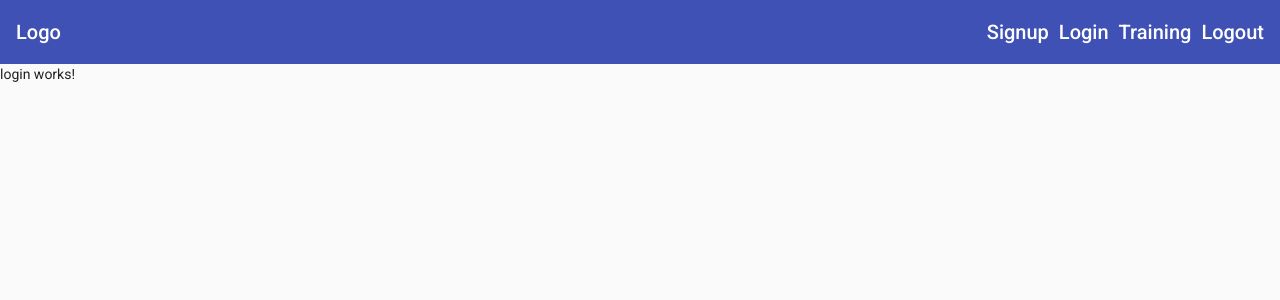
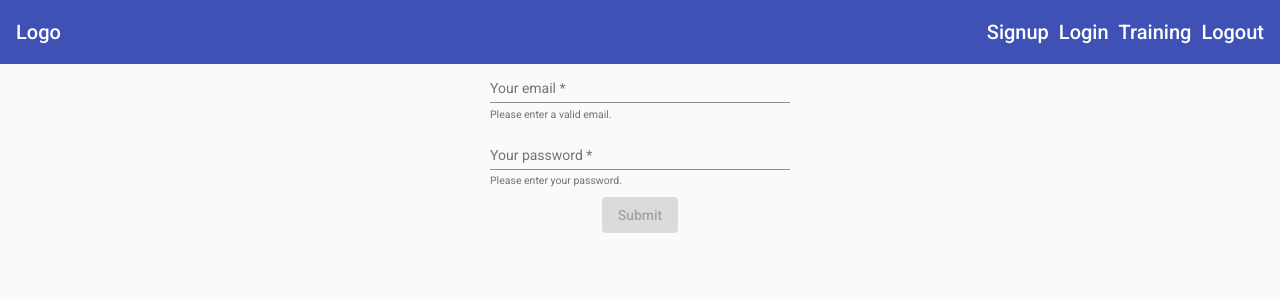
Before and after one commit to arpanpaliwal/fitness-tracker, an Angular app: page /login in a window 1280 px wide. Shown: the top 300 px of the page. Built offline with nearby package versions, Linux system fonts and the light colour scheme.

Commit message:
login page code was missing from master

```diff
--- a/src/app/auth/login/login.component.css
+++ b/src/app/auth/login/login.component.css
@@ -0,0 +1,3 @@
+mat-form-field {
+  width: 300px;
+}
--- a/src/app/auth/login/login.component.html
+++ b/src/app/auth/login/login.component.html
@@ -1 +1,36 @@
-<p>login works!</p>
+<section>
+  <form
+    fxLayout="column"
+    fxLayoutAlign="center center"
+    fxLayoutGap="10px"
+    [formGroup]="loginForm"
+    (ngSubmit)="onSubmit()">
+    <mat-form-field>
+      <input
+        type="email"
+        matInput
+        placeholder="Your email"
+        formControlName="email">
+      <mat-hint>Please enter a valid email.</mat-hint>
+      <mat-error>Invalid or missing email.</mat-error>
+    </mat-form-field>
+    <mat-form-field>
+      <input
+        type="password"
+        matInput
+        placeholder="Your password"
+        formControlName="password">
+      <mat-hint>Please enter your password.</mat-hint>
+      <mat-error>Missing password.</mat-error>
+    </mat-form-field>
+    <button type="submit" mat-raised-button color="primary" [disabled]="loginForm.invalid">Submit</button>
+  </form>
+</section>
+
+<!-- <ol>
+  <li>Add an email and password field (with Material Components of course)</li>
+  <li>Add validation (email => required and email, password => required)</li>
+  <li>Show errors and hints</li>
+  <li>Make form submittable and disable button if invalid</li>
+  <li>BONUS: Do all of that by using the reactive approach!</li>
+</ol> -->
--- a/src/app/auth/login/login.component.ts
+++ b/src/app/auth/login/login.component.ts
@@ -1,4 +1,7 @@
 import { Component, OnInit } from '@angular/core';
+import { FormGroup, FormControl, Validators } from '@angular/forms';
+
+import { AuthService } from '../auth.service';
 
 @Component({
   selector: 'app-login',
@@ -6,10 +9,23 @@ import { Component, OnInit } from '@angular/core';
   styleUrls: ['./login.component.css']
 })
 export class LoginComponent implements OnInit {
+  loginForm: FormGroup;
 
-  constructor() { }
+  constructor(private authService: AuthService) {}
 
-  ngOnInit(): void {
+  ngOnInit() {
+    this.loginForm = new FormGroup({
+      email: new FormControl('', {
+        validators: [Validators.required, Validators.email]
+      }),
+      password: new FormControl('', { validators: [Validators.required] })
+    });
   }
 
+  onSubmit() {
+    this.authService.login({
+      email: this.loginForm.value.email,
+      password: this.loginForm.value.password
+    });
+  }
 }
```
Also changed, not shown: src/app/app.module.ts (+5 -3 lines).
